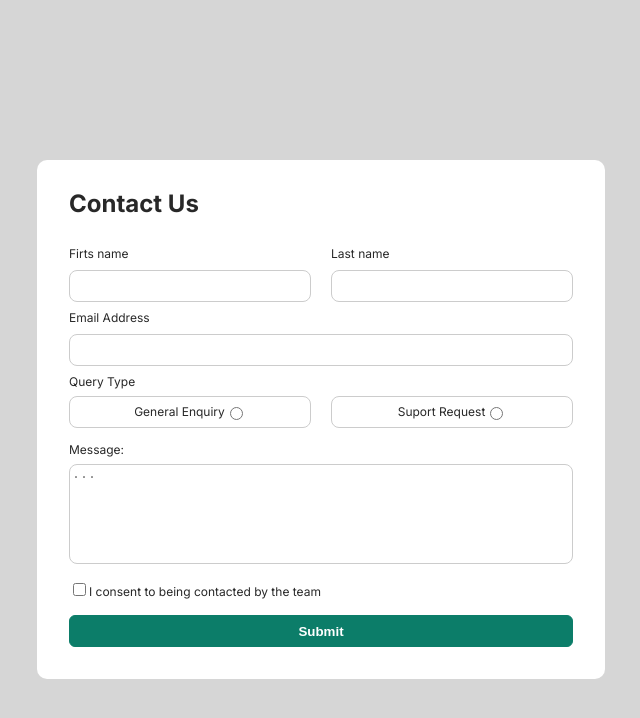
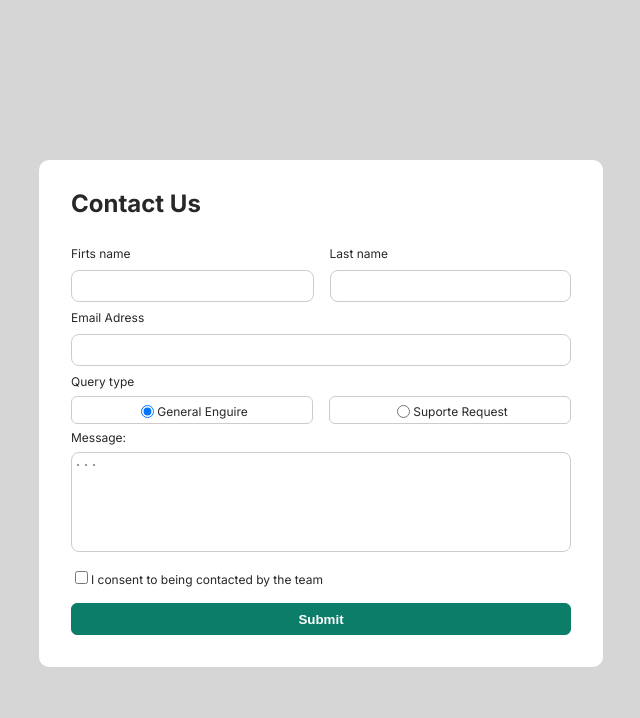
Before and after one commit to Edmilton75/contact_form_page, a React (Vite) app: page / in a window 1280 px wide. Shown: the top 718 px of the page, without its empty margins (319-959 px from the left). Built offline with nearby package versions, Linux system fonts and the light colour scheme.

Commit message:
refactor: inputs

```diff
--- a/src/App.css
+++ b/src/App.css
@@ -34,7 +34,7 @@ input[type="email"] {
 
 input[type="text"]:hover,
 input[type="email"]:hover {
-  border: 2px solid #11a88d;
+  border: 1px solid #11a88d;
 }
 
 input[type="text"]:focus,
@@ -108,6 +108,7 @@ button {
   border-radius: 6px;
   color: #fff;
   font-weight: 700;
+  cursor: pointer;
 }
 
 button:hover {
@@ -115,3 +116,35 @@ button:hover {
   border: 1px solid #11a88d;
   transition: 0.3s;
 }
+
+.container-radio {
+  display: flex;
+  align-items: center;
+  justify-content: space-between;
+}
+
+@media only screen and (min-width: 600px) {
+  .form {
+    width: 100%;
+  }
+
+  .container-names {
+    display: flex;
+    flex-direction: row;
+    gap: 1rem;
+  }
+
+  .container-radio {
+    display: flex;
+    justify-content: center;
+    width: 100%;
+    gap: 1rem;
+  }
+
+  .input-radio {
+    width: 100%;
+    display: flex;
+    align-items: center;
+    justify-content: center;
+  }
+}
--- a/src/App.tsx
+++ b/src/App.tsx
@@ -1,75 +1,48 @@
-import React, { HtmlHTMLAttributes, useState } from "react";
-import Header from "./Header";
+import React, { useState } from "react";
 import "./App.css";
-import Input from "./Input";
-import Checkbox from "./Checkbox";
-import Buttom from "./Button";
+import Buttom from "./components/Button";
+import Checkbox from "./components/Checkbox";
+import Header from "./components/Header";
+import TextInput from "./components/TextInput";
+import InputRadio from "./components/InputRadio";
 
 const App = () => {
-  const [form, setForm] = useState({
-    nome: "",
-    sobrenome: "",
-    email: "",
-  });
+  const [firtName, setFirtsName] = useState("");
+  const [lastName, setLastName] = useState("");
+  const [email, setEmail] = useState("");
 
-  const handleSubmit: React.FormEventHandler<HTMLFormElement> = (e) => {
+  function handleSubmit(e: React.FormEvent<HTMLFormElement>) {
     e.preventDefault();
-    console.log(form);
-  };
-
-  const handleChange:
-    | React.ChangeEventHandler<HTMLInputElement>
-    | undefined = ({ target }) => {
-    const { id, value } = target;
-    setForm({ ...form, [id]: value });
-  };
+    console.log(firtName);
+    console.log(lastName);
+    console.log(email);
+  }
 
   return (
     <form onSubmit={handleSubmit} className="form">
       <Header />
-      <div className="contain-name">
-        <Input
-          name="firts-name"
-          id="nome"
+      <div className="container-names">
+        <TextInput
           type="text"
-          children="Firts name"
-          width="100%"
-          onChange={handleChange}
+          label="Firts name"
+          onChange={(e) => setFirtsName(e.target.value)}
         />
-        <Input
-          name="last-name"
-          id="sobrenome"
+        <TextInput
           type="text"
-          children="Last name"
-          width="100%"
-          onChange={handleChange}
+          label="Last name"
+          onChange={(e) => setEmail(e.target.value)}
         />
       </div>
-      <Input
-        name="email-Address"
-        id="email"
+      <TextInput
         type="email"
-        children="Email Address"
-        onChange={handleChange}
+        label="Email Adress"
+        onChange={(e) => setLastName(e.target.value)}
       />
-      <p className="query-types">Query Type</p>
-      <div className="contain-radios">
-        <div className="contain-radio">
-          <Input
-            name="General"
-            id="General"
-            type="radio"
-            children="General Enquiry"
-          />
-        </div>
-        <div className="contain-radio">
-          <Input
-            name="Suport"
-            id="Suport"
-            type="radio"
-            children="Suport Request"
-          />
-        </div>
+
+      <p>Query type</p>
+      <div className="container-radio">
+        <InputRadio label="General Enguire" defaultChecked />
+        <InputRadio label="Suporte Request" />
       </div>
 
       <p className="query-types">Message:</p>
--- a/src/Input.tsx
+++ /dev/null
@@ -1,26 +0,0 @@
-type InputValue = {
-  id: string;
-  type: string;
-  name: string;
-  children?: string;
-  width?: string;
-  value?: string | number | readonly string[] | undefined;
-  onChange?: React.ChangeEventHandler<HTMLInputElement> | undefined;
-};
-
-const Input = (props: InputValue) => {
-  return (
-    <div style={{ width: props.width }}>
-      <label htmlFor={props.name}>{props.children}</label>
-      <input
-        id={props.id}
-        name={props.name}
-        type={props.type}
-        onChange={props.onChange}
-        value={props.value}
-      />
-    </div>
-  );
-};
-
-export default Input;
--- a/src/Header.tsx
+++ b/src/components/Header.tsx
@@ -1,5 +1,3 @@
-import React from "react";
-
 const Header = () => {
   return (
     <div>
--- /dev/null
+++ b/src/components/InputRadio.css
@@ -0,0 +1,17 @@
+.input-radio {
+  border: 1px solid #ccc;
+  padding: 5px;
+  display: flex;
+  align-items: end;
+  border-radius: 6px;
+  margin-block: 8px;
+  font-size: 12px;
+}
+
+.input-radio > label {
+  cursor: pointer;
+}
+
+.input-radio > input {
+  cursor: pointer;
+}
--- /dev/null
+++ b/src/components/InputRadio.tsx
@@ -0,0 +1,17 @@
+import React from "react";
+import "./InputRadio.css";
+
+type textInputProps = React.ComponentProps<"input"> & {
+  label: string;
+};
+
+const InputRadio = ({ label, ...props }: textInputProps) => {
+  return (
+    <div className="input-radio">
+      <input type="radio" name="radio" id={label} {...props} />
+      <label htmlFor={label}>{label}</label>
+    </div>
+  );
+};
+
+export default InputRadio;
--- /dev/null
+++ b/src/components/TextInput.tsx
@@ -0,0 +1,17 @@
+import React from "react";
+import "./TextInput.css";
+
+type textInputProps = React.ComponentProps<"input"> & {
+  label: string;
+};
+
+const TextInput = ({ label, ...props }: textInputProps) => {
+  return (
+    <div>
+      <label htmlFor={label}>{label}</label>
+      <input name={label} id={label} {...props} />
+    </div>
+  );
+};
+
+export default TextInput;
```
Also changed, not shown: src/components/Button.tsx (renamed from src/Button.tsx), src/components/Checkbox.tsx (renamed from src/Checkbox.tsx), src/components/TextInput.css (added).
